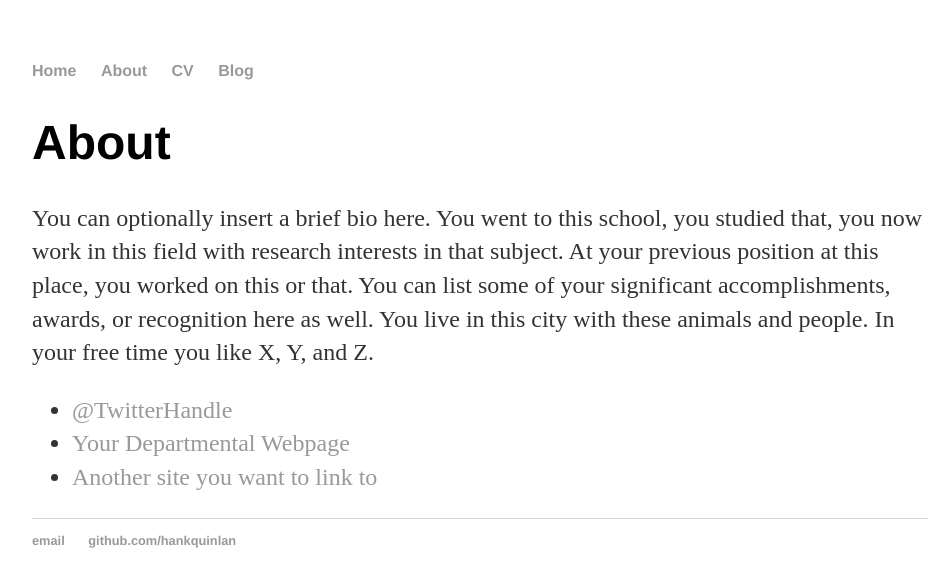
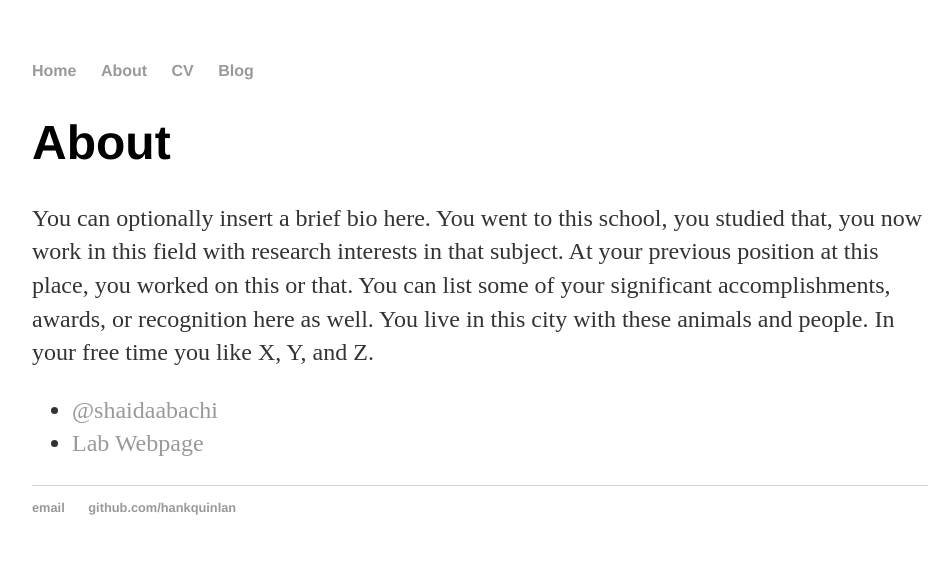
Before and after one commit to shaida-abachi/shaida-abachi.github.io, a Jekyll site: the page built from about/index.html, in a window 1280 px wide. Shown: the top 587 px of the page, without its empty margins (160-1112 px from the left). Built offline with Jekyll 4.4.1, drawn with Linux system fonts in a browser that asks for light colours.

Commit message:
Update index.html
sites

```diff
--- a/about/index.html
+++ b/about/index.html
@@ -8,8 +8,7 @@ title: About Hank Quinlan
 			<p>You can optionally insert a brief bio here. You went to this school, you studied that, you now work in this field with research interests in that subject. At your previous position at this place, you worked on this or that. You can list some of your significant accomplishments, awards, or recognition here as well. You live in this city with these animals and people. In your free time you like X, Y, and Z.</p>
 
 			<ul class="contacts">
-				<li><a href="#">@TwitterHandle</a></li>
-				<li><a href="#">Your Departmental Webpage</a></li>
-				<li><a href="#">Another site you want to link to</a></li>
+				<li><a href="https://twitter.com/shaidaabachi">@shaidaabachi</a></li>
+				<li><a href="https://faculty.sites.uci.edu/cnclab/people/">Lab Webpage</a></li>
 				</ul>
 		</div>
```
